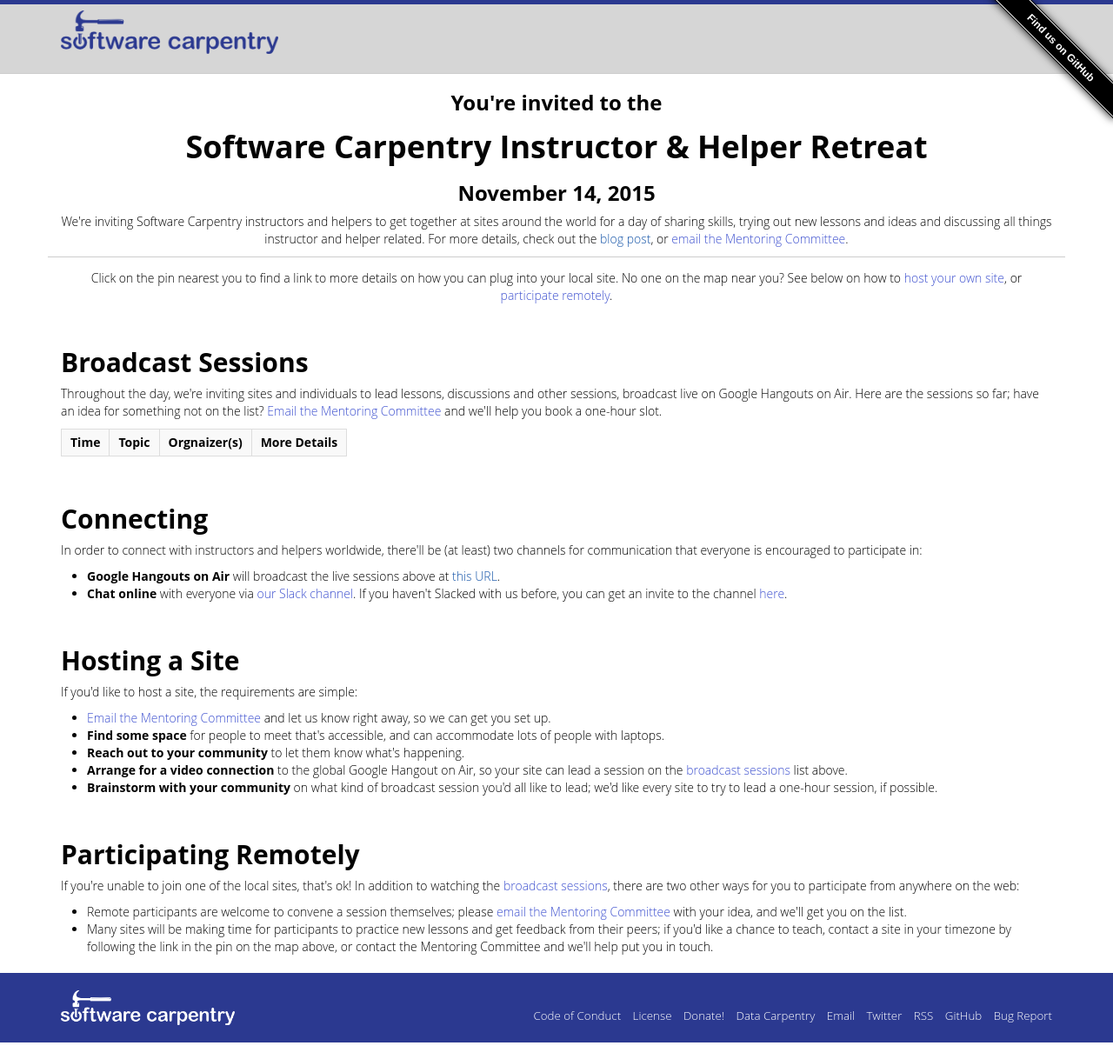
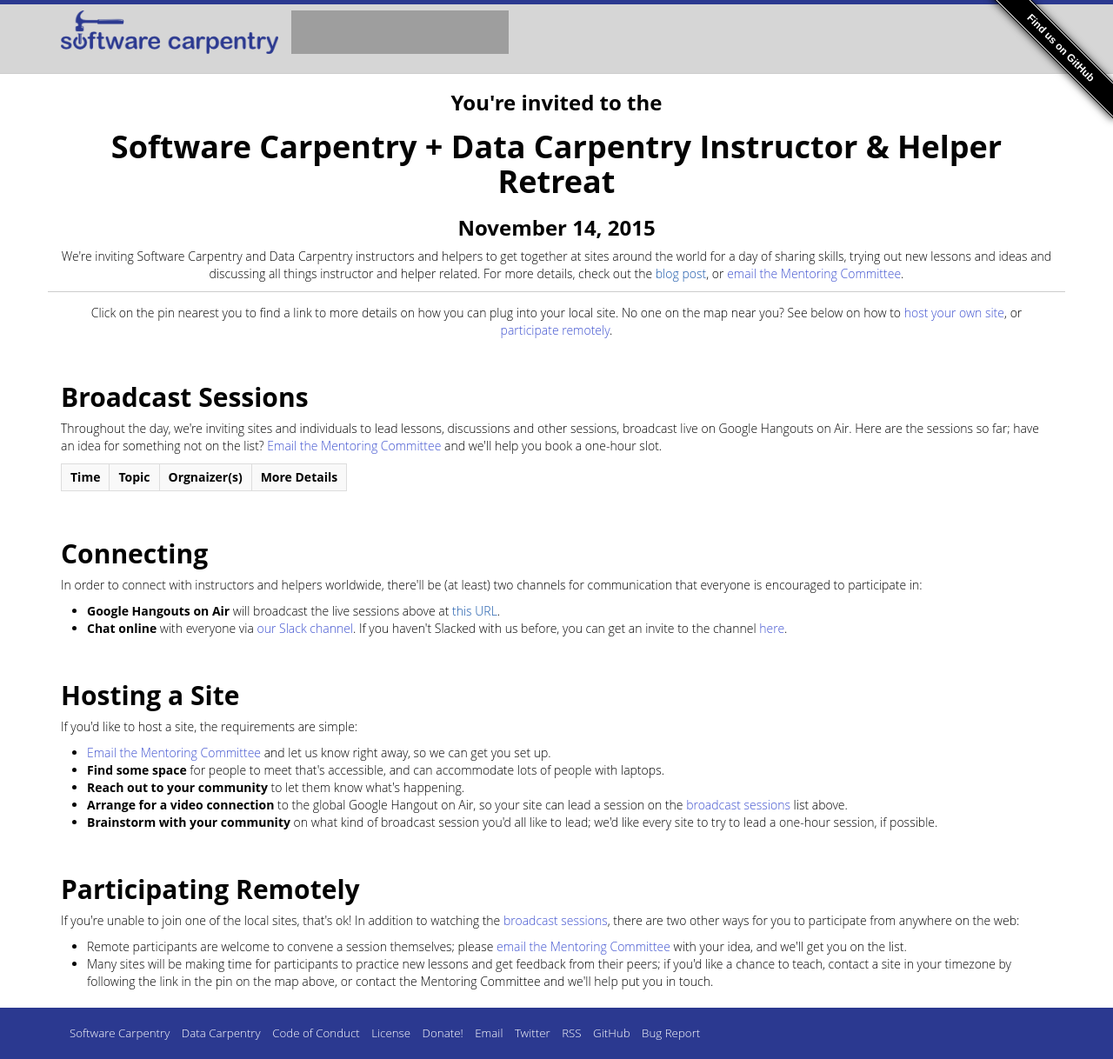
Before and after one commit to swcarpentry/instructor-retreat-2015, a Jekyll site: the page built from index.html, in a window 1280 px wide. Shown: the whole page at 87% size. Built offline with Jekyll 4.4.1, drawn with Linux system fonts in a browser that asks for light colours; a script that is not in the unit is left out.

Commit message:
Add Data Carpentry brand

```diff
--- a/_includes/footer.html
+++ b/_includes/footer.html
@@ -1,10 +1,11 @@
 <footer class="content">
   <div class="container">
     <div class="links">
+      <a href="http://software-carpentry.org">Software Carpentry</a>
+      <a href="http://datacarpentry.org">Data Carpentry</a>
       <a href="http://software-carpentry.org/conduct.html">Code of Conduct</a>
       <a href="http://software-carpentry.org/license.html">License</a>
       <a href="https://www.paypal.com/us/cgi-bin/webscr?cmd=_flow&SESSION=S8vwe82RZTXru44e_u3Eiep-RyGSJlsNbsb1B_yhVcteWB7k_UQEz8Yr5-a&dispatch=5885d80a13c0db1f8e263663d3faee8d0b9dcb01a9b6dc564e45f62871326a5e">Donate!</a>
-      <a href="http://datacarpentry.org">Data Carpentry</a>
       <a href="mailto:admin@software-carpentry.org">Email</a>
       <a href="https://twitter.com/swcarpentry">Twitter</a>
       <a href="http://software-carpentry.org/feed.xml">RSS</a>
--- a/_includes/header.html
+++ b/_includes/header.html
@@ -5,6 +5,9 @@
         <a href="http://software-carpentry.org/" class="navbar-brand">
           <img alt="Software Carpentry logo" src="{{site.github.url}}/img/software-carpentry-banner.png">
         </a>
+        <a href="http://datacarpentry.org/" class="navbar-brand">
+          <img alt="Data Carpentry logo" src="{{site.github.url}}/img/data-carpentry-banner.png">
+        </a>
       </div>
     </div>
   </nav>
--- a/_includes/headline.html
+++ b/_includes/headline.html
@@ -1,9 +1,9 @@
 <div class='container center headline'>
 
     <h3>You're invited to the</h3>
-    <h1>Software Carpentry Instructor & Helper Retreat</h1>
+    <h1>Software Carpentry + Data Carpentry Instructor & Helper Retreat</h1>
     <h3>November 14, 2015</h3>
 
-    <p>We're inviting Software Carpentry instructors and helpers to get together at sites around the world for a day of sharing skills, trying out new lessons and ideas and discussing all things instructor and helper related. For more details, check out the <a href="">blog post</a>, or <a href="mailto:mentoring@lists.software-carpentry.org">email the Mentoring Committee</a>.</p>
+    <p>We're inviting Software Carpentry and Data Carpentry instructors and helpers to get together at sites around the world for a day of sharing skills, trying out new lessons and ideas and discussing all things instructor and helper related. For more details, check out the <a href="">blog post</a>, or <a href="mailto:mentoring@lists.software-carpentry.org">email the Mentoring Committee</a>.</p>
 
 </div>
--- a/css/custom.css
+++ b/css/custom.css
@@ -213,7 +213,6 @@ pre.error {
 }
 
 .navbar-brand {
-   position: absolute;
    padding-top: 7px;
 }
 
@@ -618,15 +617,6 @@ footer a, footer a:hover{
     padding-left: 10px;
 }
 
-footer .container .links {
-    background:url('../img/software-carpentry-banner-white.png') no-repeat;
-    background-size: 200px;
-    background-position: 0;
-    min-height: 40px;
-    padding: 20px 0px 0px 200px;
-    text-align: right;
-}
-
 /* Footer of every page. */
 /* TODO -- might clash with site footer */
 div.footer {
```
